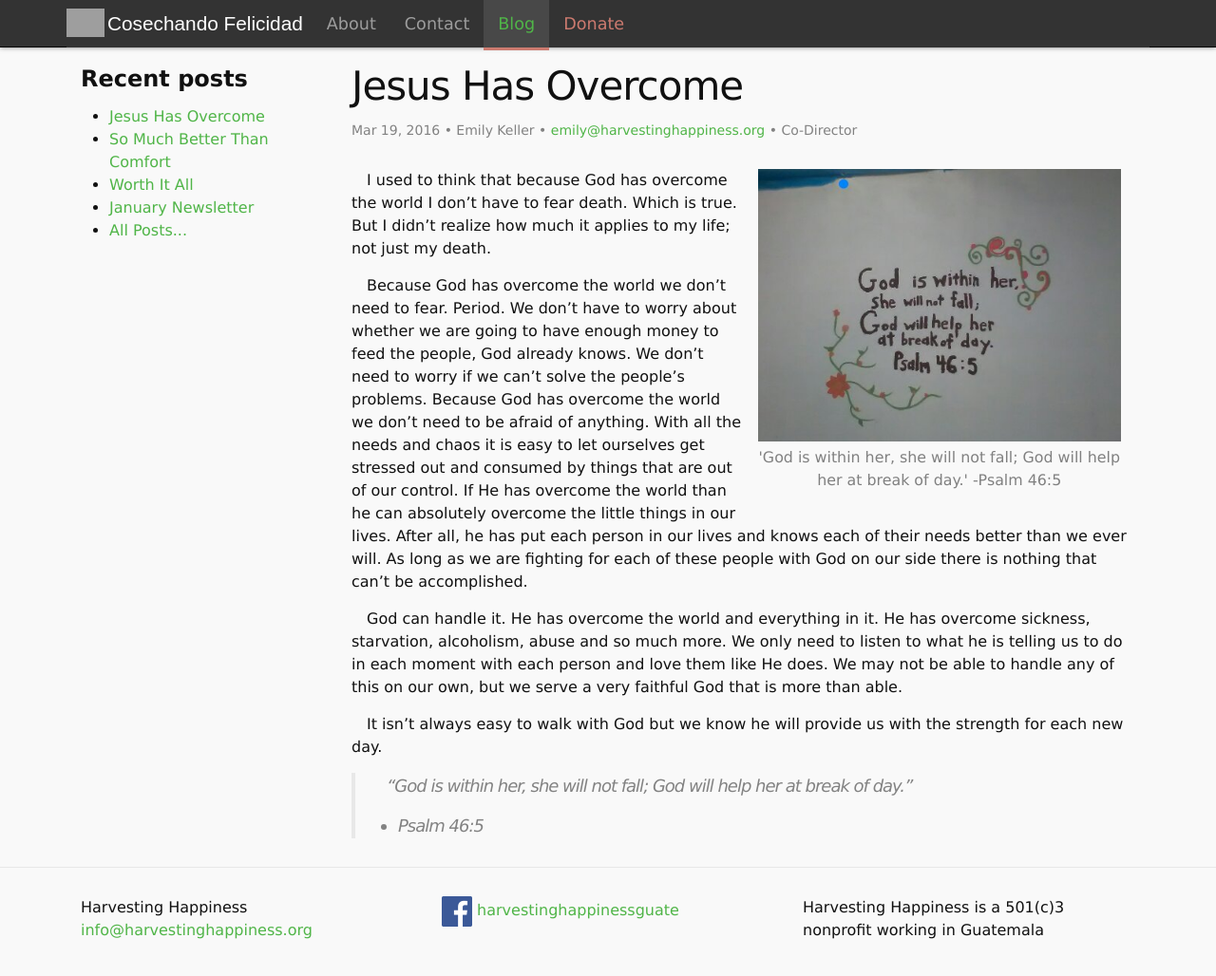
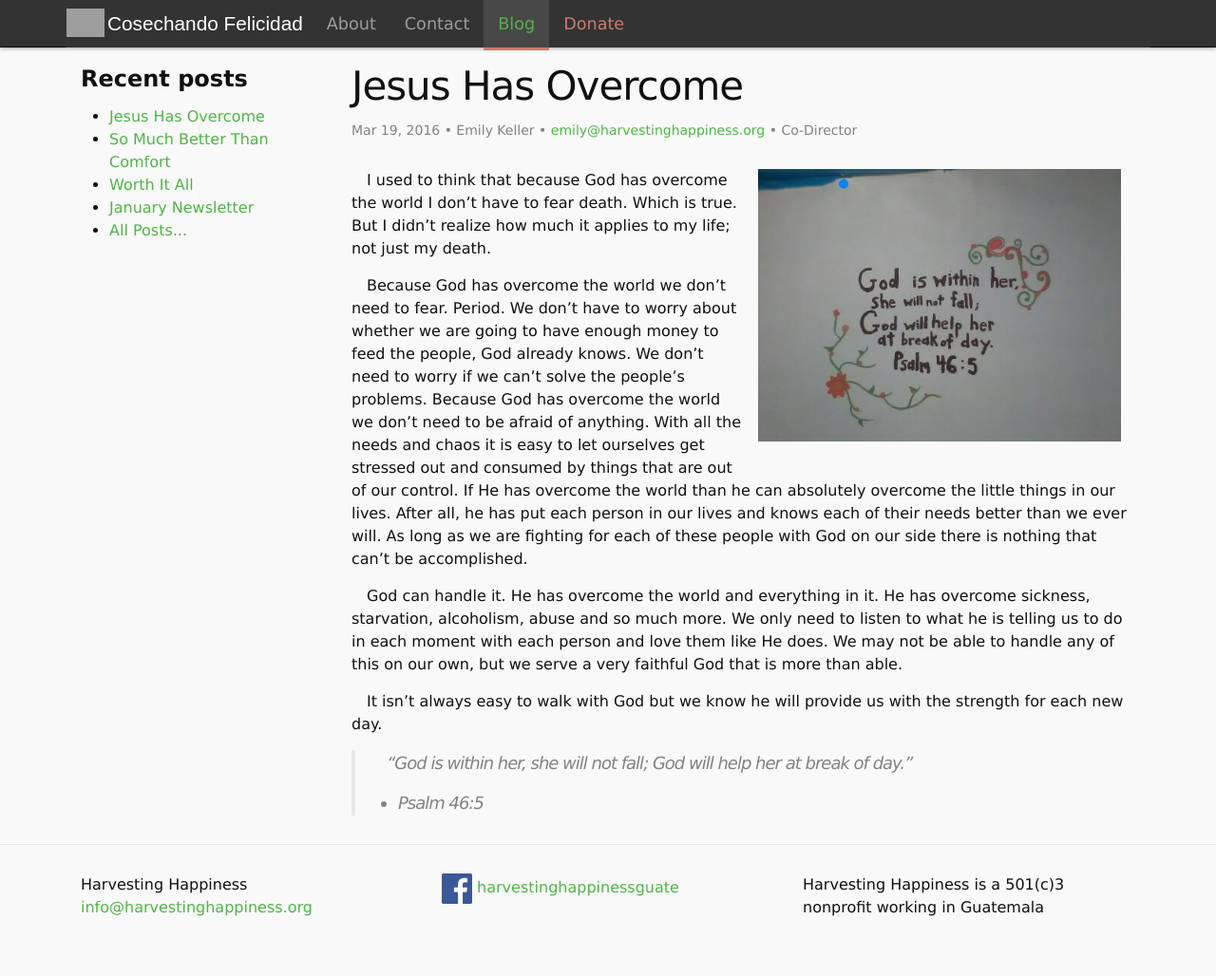
Before and after one commit to harvestinghappiness/harvestinghappiness.github.io, a Jekyll site: the page built from _posts/2016-03-19-Jesus-Has-Overcome.md, in a window 1280 px wide and 1052 px high. Shown: the top 1028 px of the window at 95% size. Built offline with Jekyll 4.4.1, drawn with Linux system fonts in a browser that asks for light colours; comment, search, counter and statistics services are not loaded.

Commit message:
cut the clutter

```diff
--- a/_posts/2016-03-19-Jesus-Has-Overcome.md
+++ b/_posts/2016-03-19-Jesus-Has-Overcome.md
@@ -8,7 +8,7 @@ activetab: blog
 commentID: 8
 ---
 
-{% include figure.html src="march19.jpg" size="half" caption="'God is within her, she will not fall; God will help her at break of day.' -Psalm 46:5" side="right" %}
+{% include figure.html src="march19.jpg" size="half" alt="'God is within her, she will not fall; God will help her at break of day.' -Psalm 46:5" side="right" %}
 
 I used to think that because God has overcome the world I don't have to fear death. Which is true. But I didn’t realize how much it applies to my life; not just my death.
 
```
